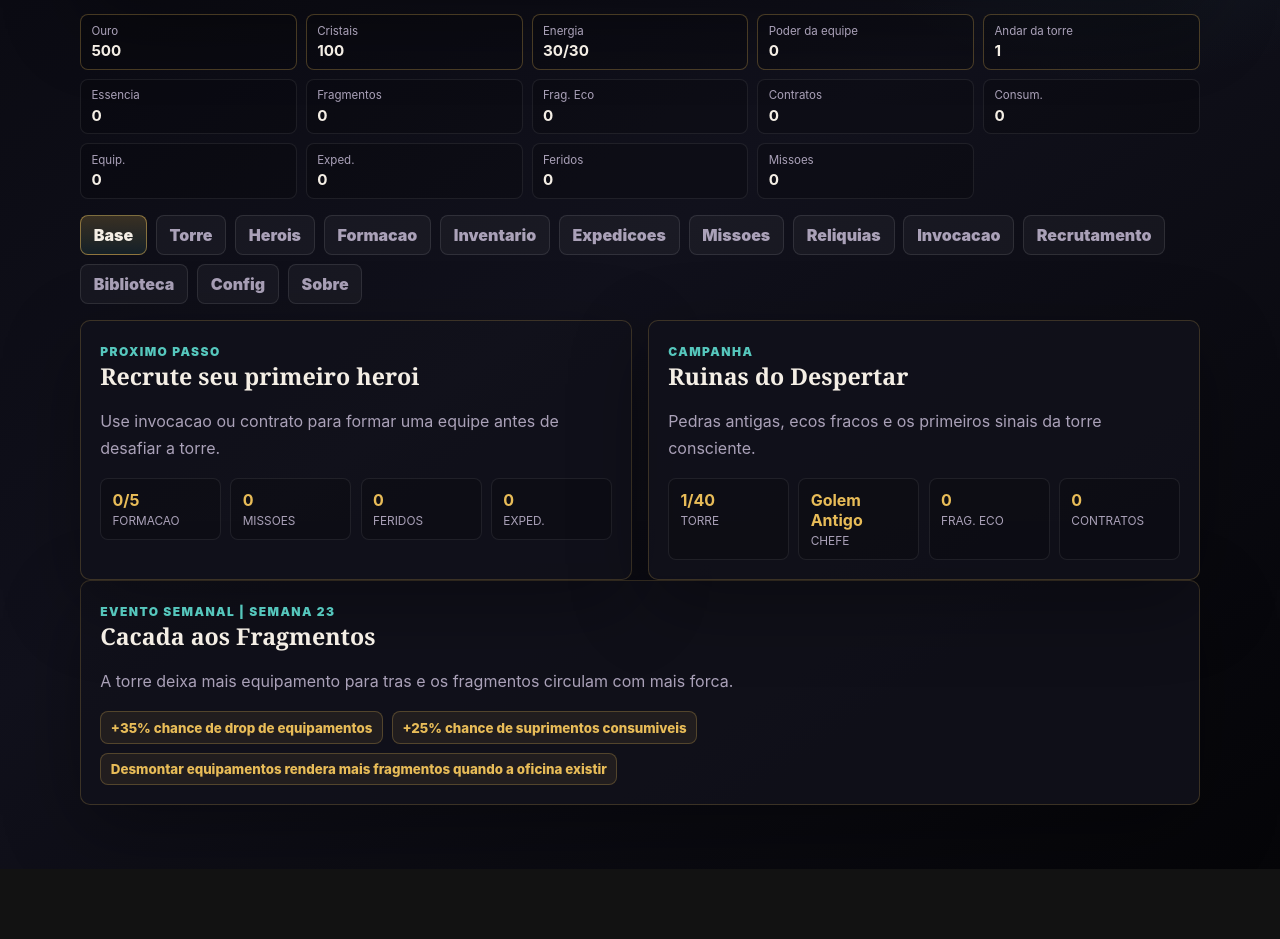
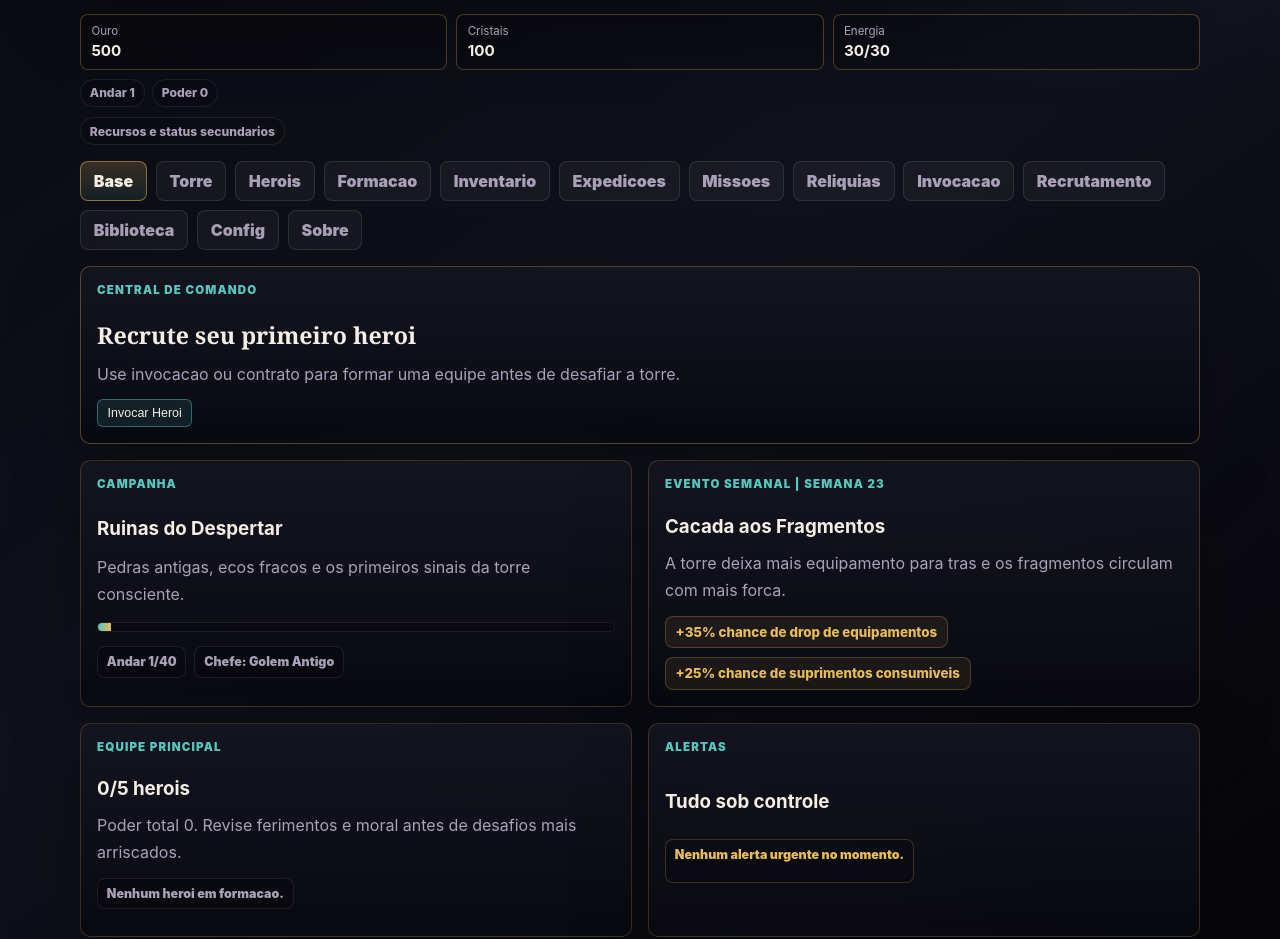
Before and after one commit to FelpHendeson/pickMeUp, a Next.js app: page / in a window 1280 px wide. Shown: the part 455-1394 px from the top of the page. Before the commit the page ends 1324 px from the top, so only its background shows below. Built offline with nearby package versions, Linux system fonts and the light colour scheme.

Commit message:
feat: melhora hud base e configuracoes

```diff
--- a/app/components/MigrationDashboard.tsx
+++ b/app/components/MigrationDashboard.tsx
@@ -3,12 +3,21 @@
 import { useEffect, useRef, useState } from "react";
 import {
   GAME_CONFIG,
+  RELIC_DEFINITIONS,
   getActiveWeeklyEvent,
   getClaimableMissionCount,
+  getFormationHeroes,
   getFormationHeroCount,
+  getFormationPower,
   getInjuredHeroes,
+  getRelicState,
+  getRelicUpgradeCost,
+  getHeroMoraleState,
   getTowerChapterByFloor,
+  isExpeditionComplete,
+  isRelicUnlocked,
   type GameState,
+  type Hero,
 } from "@/src/game";
 import { useGameStore } from "@/src/store/gameStore";
 import { BattleResultPanel } from "./BattleResultPanel";
@@ -94,11 +103,35 @@ function SaveBootstrap() {
   return null;
 }
 
-function getBaseNextAction(state: GameState, formationCount: number): { title: string; description: string } {
+function getRelicUpgradeableCount(state: GameState): number {
+  return RELIC_DEFINITIONS.filter((relic) => {
+    const relicState = getRelicState(state, relic.id);
+    if (!isRelicUnlocked(state, relic)) return false;
+    if (relicState.level >= relic.maxLevel) return false;
+    return state.echoFragments >= getRelicUpgradeCost(relic, relicState.level);
+  }).length;
+}
+
+function getBaseNextAction(
+  state: GameState,
+  formationCount: number,
+  completeExpeditions: number,
+): { title: string; description: string; cta: string; tab: DashboardTab } {
+  if (completeExpeditions > 0) {
+    return {
+      title: "Colete expedicoes prontas",
+      description: `${completeExpeditions} expedicao(oes) aguardam coleta. Pegue as recompensas antes do proximo combate.`,
+      cta: "Coletar Expedicao",
+      tab: "expeditions",
+    };
+  }
+
   if (state.heroes.length === 0) {
     return {
       title: "Recrute seu primeiro heroi",
       description: "Use invocacao ou contrato para formar uma equipe antes de desafiar a torre.",
+      cta: state.heroContracts > 0 ? "Usar Contrato" : "Invocar Heroi",
+      tab: state.heroContracts > 0 ? "recruitment" : "summon",
     };
   }
 
@@ -106,6 +139,8 @@ function getBaseNextAction(state: GameState, formationCount: number): { title: s
     return {
       title: "Monte uma formacao",
       description: "Escolha ate cinco herois para liberar o proximo combate da torre.",
+      cta: "Montar Formacao",
+      tab: "formation",
     };
   }
 
@@ -113,6 +148,8 @@ function getBaseNextAction(state: GameState, formationCount: number): { title: s
     return {
       title: "Resolva o evento pendente",
       description: `Um evento aguarda no andar ${state.pendingTowerEvent.floor}. Va para Torre e escolha como prosseguir.`,
+      cta: "Resolver Evento",
+      tab: "tower",
     };
   }
 
@@ -120,94 +157,127 @@ function getBaseNextAction(state: GameState, formationCount: number): { title: s
     return {
       title: "Conclua a transicao do capitulo",
       description: "Colete a recompensa especial para registrar o avancao da campanha.",
+      cta: "Ir para Torre",
+      tab: "tower",
     };
   }
 
   return {
     title: "Avance na torre",
     description: `Prepare a equipe e inicie o combate do andar ${Math.min(state.towerFloor, GAME_CONFIG.towerMaxFloor)}.`,
+    cta: "Ir para Torre",
+    tab: "tower",
   };
 }
 
-function BasePanel() {
+function BasePanel({ onNavigate }: { onNavigate: (tab: DashboardTab) => void }) {
   const state = useGameStore((store) => store.state);
   const weeklyEvent = getActiveWeeklyEvent();
   const chapter = getTowerChapterByFloor(state.towerFloor);
   const formationCount = getFormationHeroCount(state);
+  const formationHeroes = getFormationHeroes(state).filter((hero): hero is Hero => Boolean(hero));
+  const formationPower = getFormationPower(state);
   const injuredCount = getInjuredHeroes(state).length;
   const claimableMissions = getClaimableMissionCount(state);
-  const nextAction = getBaseNextAction(state, formationCount);
+  const completeExpeditions = state.activeExpeditions.filter((expedition) => isExpeditionComplete(expedition)).length;
+  const criticalMoraleCount = state.heroes.filter((hero) => getHeroMoraleState(hero).tone === "collapse").length;
+  const upgradeableRelics = getRelicUpgradeableCount(state);
+  const nextAction = getBaseNextAction(state, formationCount, completeExpeditions);
   const floorProgress = `${Math.min(state.towerFloor, GAME_CONFIG.towerMaxFloor)}/${GAME_CONFIG.towerMaxFloor}`;
+  const alerts = [
+    completeExpeditions > 0 ? `${completeExpeditions} expedicao(oes) concluida(s)` : null,
+    injuredCount > 0 ? `${injuredCount} heroi(s) ferido(s)` : null,
+    criticalMoraleCount > 0 ? `${criticalMoraleCount} heroi(s) com moral critica` : null,
+    claimableMissions > 0 ? `${claimableMissions} missao(oes) pronta(s)` : null,
+    upgradeableRelics > 0 ? `${upgradeableRelics} reliquia(s) aprimoravel(is)` : null,
+    state.heroContracts > 0 ? `${state.heroContracts} contrato(s) disponivel(is)` : null,
+  ].filter((alert): alert is string => Boolean(alert));
 
   return (
-    <>
-      <section className="grid">
-        <article>
-          <span>Proximo passo</span>
+    <section className="command-center-panel">
+      <article className="command-next-card">
+        <span>Central de Comando</span>
         <h2>{nextAction.title}</h2>
         <p>{nextAction.description}</p>
-          <div className="mini-grid">
-            <div>
-              <strong>{formationCount}/{GAME_CONFIG.maxFormationSize}</strong>
-              <small>Formacao</small>
+        <button className="hero-inline-action primary command-cta" onClick={() => onNavigate(nextAction.tab)} type="button">
+          {nextAction.cta}
+        </button>
+      </article>
+
+      <div className="command-grid">
+        <article className="command-card">
+          <span>Campanha</span>
+          <h3>{chapter.name}</h3>
+          <p>{chapter.description}</p>
+          <div className="command-progress-bar" aria-label={`Progresso da torre ${floorProgress}`}>
+            <i style={{ width: `${Math.min(100, (Math.min(state.towerFloor, GAME_CONFIG.towerMaxFloor) / GAME_CONFIG.towerMaxFloor) * 100)}%` }} />
           </div>
-            <div>
-              <strong>{claimableMissions}</strong>
-              <small>Missoes</small>
-            </div>
-            <div>
-              <strong>{injuredCount}</strong>
-              <small>Feridos</small>
-            </div>
-            <div>
-              <strong>{state.activeExpeditions.length}</strong>
-              <small>Exped.</small>
-            </div>
+          <div className="command-metrics">
+            <span>Andar {floorProgress}</span>
+            <span>Chefe: {chapter.finalBoss}</span>
           </div>
         </article>
 
-        <article>
-          <span>Campanha</span>
-          <h2>{chapter.name}</h2>
-          <p>{chapter.description}</p>
-          <div className="mini-grid">
-            <div>
-              <strong>{floorProgress}</strong>
-              <small>Torre</small>
-            </div>
-            <div>
-              <strong>{chapter.finalBoss}</strong>
-              <small>Chefe</small>
-            </div>
-            <div>
-              <strong>{state.echoFragments}</strong>
-              <small>Frag. eco</small>
-            </div>
-            <div>
-              <strong>{state.heroContracts}</strong>
-              <small>Contratos</small>
-            </div>
-          </div>
-        </article>
-      </section>
-
-      <article className={`weekly-event-card tone-${weeklyEvent.tone}`}>
+        <article className={`command-card weekly tone-${weeklyEvent.tone}`}>
           <span>Evento semanal | Semana {weeklyEvent.weekNumber}</span>
-        <h2>{weeklyEvent.name}</h2>
+          <h3>{weeklyEvent.name}</h3>
           <p>{weeklyEvent.summary}</p>
-        <div className="weekly-event-effects">
-          {weeklyEvent.effects.map((effect) => (
+          <div className="weekly-event-effects compact">
+            {weeklyEvent.effects.slice(0, 2).map((effect) => (
               <small key={effect}>{effect}</small>
             ))}
           </div>
         </article>
-    </>
+
+        <article className="command-card">
+          <span>Equipe principal</span>
+          <h3>{formationCount}/{GAME_CONFIG.maxFormationSize} herois</h3>
+          <p>Poder total {formationPower}. Revise ferimentos e moral antes de desafios mais arriscados.</p>
+          <div className="command-team-list">
+            {formationHeroes.length > 0 ? (
+              formationHeroes.slice(0, 5).map((hero) => (
+                <span key={hero.id}>
+                  {hero.name} | Lv. {hero.level} | {getHeroMoraleState(hero).label}
+                </span>
+              ))
+            ) : (
+              <span>Nenhum heroi em formacao.</span>
+            )}
+          </div>
+        </article>
+
+        <article className="command-card">
+          <span>Alertas</span>
+          <h3>{alerts.length > 0 ? `${alerts.length} ponto(s) de atencao` : "Tudo sob controle"}</h3>
+          <div className="command-alert-list">
+            {alerts.length > 0 ? alerts.map((alert) => <span key={alert}>{alert}</span>) : <span>Nenhum alerta urgente no momento.</span>}
+          </div>
+          <div className="command-alert-actions">
+            {completeExpeditions > 0 ? (
+              <button className="hero-inline-action" onClick={() => onNavigate("expeditions")} type="button">
+                Expedicoes
+              </button>
+            ) : null}
+            {claimableMissions > 0 ? (
+              <button className="hero-inline-action" onClick={() => onNavigate("missions")} type="button">
+                Missoes
+              </button>
+            ) : null}
+            {upgradeableRelics > 0 ? (
+              <button className="hero-inline-action" onClick={() => onNavigate("relics")} type="button">
+                Reliquias
+              </button>
+            ) : null}
+          </div>
+        </article>
+      </div>
+    </section>
   );
 }
 
 function SettingsPanel() {
   return (
-    <section className="grid">
+    <section className="settings-panel">
       <SaveManagementPanel />
       <PreferencesPanel />
     </section>
@@ -267,7 +337,7 @@ export function MigrationDashboard() {
       </nav>
 
       <div className="dashboard-content">
-        {activeTab === "base" ? <BasePanel /> : null}
+        {activeTab === "base" ? <BasePanel onNavigate={setActiveTab} /> : null}
         {activeTab === "tower" ? (
           <>
             <ChapterCompletionPanel />
--- a/app/components/ResourceHudPanel.tsx
+++ b/app/components/ResourceHudPanel.tsx
@@ -45,15 +45,15 @@ export function ResourceHudPanel() {
             {state.resources.energy}/{state.resources.maxEnergy}
           </strong>
         </div>
-        <div className="resource-pill featured tone-gold">
-          <span>Poder da equipe</span>
-          <strong>{formatNumber(getFormationPower(state))}</strong>
       </div>
-        <div className="resource-pill featured tone-cyan">
-          <span>Andar da torre</span>
-          <strong>{floorLabel}</strong>
+      <div className="resource-context-row">
+        <span>Andar {floorLabel}</span>
+        <span>Poder {formatNumber(getFormationPower(state))}</span>
+        {claimableMissions > 0 ? <span>{claimableMissions} missao(oes) prontas</span> : null}
+        {injuredCount > 0 ? <span>{injuredCount} ferido(s)</span> : null}
       </div>
-      </div>
+      <details className="resource-secondary-details">
+        <summary>Recursos e status secundarios</summary>
         <div className="resource-secondary">
           <div className="resource-pill">
             <span>Essencia</span>
@@ -92,6 +92,7 @@ export function ResourceHudPanel() {
             <strong>{claimableMissions}</strong>
           </div>
         </div>
+      </details>
       {regen.msRemaining > 0 ? <small className="resource-regen-note">Proxima energia em ~{Math.ceil(regen.msRemaining / 1000)}s</small> : null}
     </section>
   );
--- a/app/components/SaveManagementPanel.tsx
+++ b/app/components/SaveManagementPanel.tsx
@@ -56,13 +56,13 @@ export function SaveManagementPanel() {
       <span>Save</span>
       <h2>Save e backup</h2>
       <p>{message}</p>
-      <small className="save-source-note">Save principal: localStorage | Fonte atual: {getSourceLabel(source)}</small>
+      <small className="save-source-note">Save principal: navegador local | Fonte atual: {getSourceLabel(source)}</small>
 
       <div className="save-management-stack">
         <section className="save-panel-section">
           <div className="save-section">
             <strong>Save Local</strong>
-            <small>O progresso fica neste navegador via localStorage. Banco de dados nao e necessario para jogar.</small>
+            <small>O progresso fica salvo neste navegador. Voce pode jogar normalmente sem banco de dados.</small>
           </div>
           <div className="hero-action-row">
             <button
@@ -141,29 +141,24 @@ export function SaveManagementPanel() {
           <small>Arquivo padrao: {EXPORT_FILE_NAME}</small>
         </section>
 
-        <section className="save-panel-section">
+        <details className="save-panel-section save-advanced-section">
+          <summary>Avancado / Experimental</summary>
           <div className="save-section">
             <strong>Cloud Save Experimental</strong>
-            <small>
-              Opcional e voltado a testes com PostgreSQL. Ative `NEXT_PUBLIC_ENABLE_CLOUD_SAVE=true` e configure `DATABASE_URL` para usar.
-            </small>
+            <small>Opcional para testes. Se nao estiver disponivel, o save local continua funcionando normalmente.</small>
           </div>
           {cloudStatus === "disabled" ? (
-            <p className="save-disabled-note">
-              Cloud save esta desativado neste ambiente. O save local continua ativo e o jogo funciona normalmente sem banco.
-            </p>
+            <p className="save-disabled-note">Cloud save esta desativado neste ambiente. Nada muda para o progresso local.</p>
           ) : null}
-          {cloudStatus === "checking" ? <p className="save-disabled-note">Verificando disponibilidade da API de cloud save...</p> : null}
+          {cloudStatus === "checking" ? <p className="save-disabled-note">Verificando disponibilidade do cloud save...</p> : null}
           {cloudStatus === "unavailable" ? (
-            <p className="save-disabled-note">
-              Cloud save nao esta disponivel agora. Confira `DATABASE_URL` e o PostgreSQL local. O save local nao foi afetado.
-            </p>
+            <p className="save-disabled-note">Cloud save nao esta disponivel agora. O save local nao foi afetado.</p>
           ) : null}
           {cloudStatus === "available" ? (
-            <p className="save-ready-note">API de cloud save disponivel para testes. O save local continua sendo a fonte principal.</p>
+            <p className="save-ready-note">Cloud save disponivel para testes. O save local continua sendo a fonte principal.</p>
           ) : null}
           <label className="inventory-hero-picker">
-            ID do jogador para nuvem
+            Identificador do jogador
             <input
               className="cloud-save-input"
               disabled={!cloudAvailable}
@@ -181,7 +176,7 @@ export function SaveManagementPanel() {
               }}
               type="button"
             >
-              Carregar da nuvem
+              Carregar cloud save
             </button>
             <button
               className="hero-inline-action primary"
@@ -192,10 +187,10 @@ export function SaveManagementPanel() {
               }}
               type="button"
             >
-              Salvar na nuvem
+              Salvar cloud save
             </button>
           </div>
-        </section>
+        </details>
       </div>
     </article>
   );
--- a/app/globals.css
+++ b/app/globals.css
@@ -163,11 +163,113 @@ li {
   margin-top: 1rem;
 }
 
+.command-center-panel {
+  display: grid;
+  gap: 1rem;
+}
+
+.command-next-card,
+.command-card {
+  border: 1px solid var(--line);
+  background: linear-gradient(180deg, rgba(21, 21, 33, 0.92), rgba(9, 9, 16, 0.88));
+  border-radius: 10px;
+  box-shadow: 0 24px 80px rgba(0, 0, 0, 0.22);
+  padding: 1rem;
+}
+
+.command-next-card {
+  border-color: rgba(232, 188, 88, 0.32);
+  display: grid;
+  gap: 0.65rem;
+}
+
+.command-next-card span,
+.command-card span {
+  color: var(--teal);
+  display: block;
+  font-size: 0.72rem;
+  font-weight: 900;
+  letter-spacing: 0.1em;
+  text-transform: uppercase;
+}
+
+.command-next-card h2,
+.command-card h3,
+.command-next-card p,
+.command-card p {
+  margin: 0;
+}
+
+.command-next-card p,
+.command-card p {
+  color: var(--muted);
+}
+
+.command-cta {
+  justify-self: start;
+}
+
+.command-grid {
+  display: grid;
+  gap: 1rem;
+  grid-template-columns: repeat(2, minmax(0, 1fr));
+}
+
+.command-card {
+  display: grid;
+  gap: 0.75rem;
+}
+
+.command-progress-bar {
+  border: 1px solid rgba(255, 255, 255, 0.08);
+  background: rgba(0, 0, 0, 0.24);
+  border-radius: 999px;
+  height: 10px;
+  overflow: hidden;
+}
+
+.command-progress-bar i {
+  background: linear-gradient(90deg, var(--teal), var(--gold));
+  display: block;
+  height: 100%;
+}
+
+.command-metrics,
+.command-team-list,
+.command-alert-list,
+.command-alert-actions {
+  display: flex;
+  flex-wrap: wrap;
+  gap: 0.5rem;
+}
+
+.command-metrics span,
+.command-team-list span,
+.command-alert-list span {
+  border: 1px solid rgba(255, 255, 255, 0.08);
+  background: rgba(0, 0, 0, 0.18);
+  border-radius: 8px;
+  color: var(--muted);
+  font-size: 0.78rem;
+  letter-spacing: 0;
+  padding: 0.42rem 0.55rem;
+  text-transform: none;
+}
+
+.command-alert-list span {
+  border-color: rgba(232, 188, 88, 0.22);
+  color: var(--gold);
+}
+
 .weekly-event-effects {
   display: flex;
   flex-wrap: wrap;
   gap: 0.55rem;
   margin-top: 1rem;
+}
+
+.weekly-event-effects.compact {
+  margin-top: 0;
 }
 
 .weekly-event-effects small {
@@ -1035,14 +1137,6 @@ article,
   margin-top: 1rem;
 }
 
-.cloud-save-panel {
-  border-top: 1px solid rgba(255, 255, 255, 0.08);
-  display: grid;
-  gap: 0.7rem;
-  margin-top: 1rem;
-  padding-top: 1rem;
-}
-
 .save-management-stack {
   display: grid;
   gap: 1rem;
@@ -1059,6 +1153,22 @@ article,
 .save-panel-section:first-child {
   border-top: 0;
   padding-top: 0;
+}
+
+.save-advanced-section summary {
+  color: var(--gold);
+  cursor: pointer;
+  font-weight: 900;
+}
+
+.save-advanced-section[open] summary {
+  margin-bottom: 0.7rem;
+}
+
+.settings-panel {
+  display: grid;
+  gap: 1rem;
+  grid-template-columns: minmax(0, 1.05fr) minmax(320px, 0.95fr);
 }
 
 .save-source-note {
@@ -1724,12 +1834,37 @@ article,
 }
 
 .resource-primary {
-  grid-template-columns: repeat(5, minmax(0, 1fr));
+  grid-template-columns: repeat(3, minmax(0, 1fr));
   margin-bottom: 0.55rem;
 }
 
 .resource-secondary {
   grid-template-columns: repeat(5, minmax(0, 1fr));
+  margin-top: 0.65rem;
+}
+
+.resource-context-row {
+  display: flex;
+  flex-wrap: wrap;
+  gap: 0.45rem;
+  margin: 0.55rem 0;
+}
+
+.resource-context-row span,
+.resource-secondary-details summary {
+  border: 1px solid rgba(255, 255, 255, 0.08);
+  background: rgba(0, 0, 0, 0.14);
+  border-radius: 999px;
+  color: var(--muted);
+  font-size: 0.76rem;
+  font-weight: 800;
+  padding: 0.35rem 0.55rem;
+}
+
+.resource-secondary-details summary {
+  cursor: pointer;
+  display: inline-flex;
+  margin-top: 0.1rem;
 }
 
 .resource-pill {
@@ -1910,6 +2045,8 @@ code {
 @media (max-width: 760px) {
   .grid,
   .columns,
+  .command-grid,
+  .settings-panel,
   .mini-grid,
   .tower-summary,
   .floor-strip,
```
Lines whose indentation alone changed are shown as unchanged.
